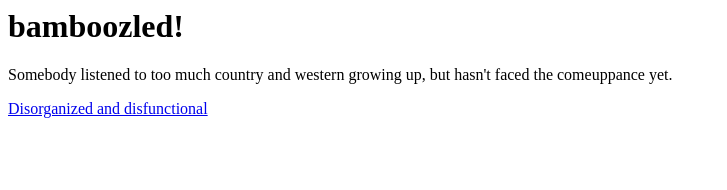
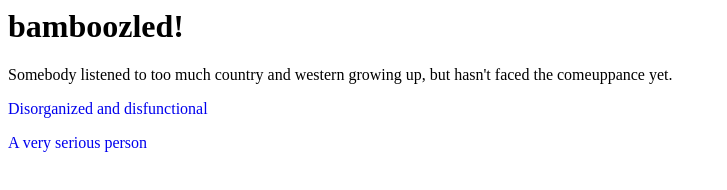
Before and after one commit to sbha/sbha.github.io, a plain HTML site: page index.html in a window 1280 px wide. Shown: the whole page, without its empty margins (0-727 px from the left). Drawn offline with Linux system fonts and the light colour scheme.

Commit message:
a very serious person

```diff
--- a/index.html
+++ b/index.html
@@ -2,4 +2,5 @@
 
 <p>Somebody listened to too much country and western growing up, but hasn't faced the comeuppance yet.</p>
 
-<p><a href="https://sbha.github.io">Disorganized and disfunctional</a></p>
+<p><a href="https://sbha.github.io" style="text-decoration:none">Disorganized and disfunctional</a></p>
+<p><a href="https://stackoverflow.com/users/3058123/sbha?tab=profile" style="text-decoration:none">A very serious person</a></p>
```
